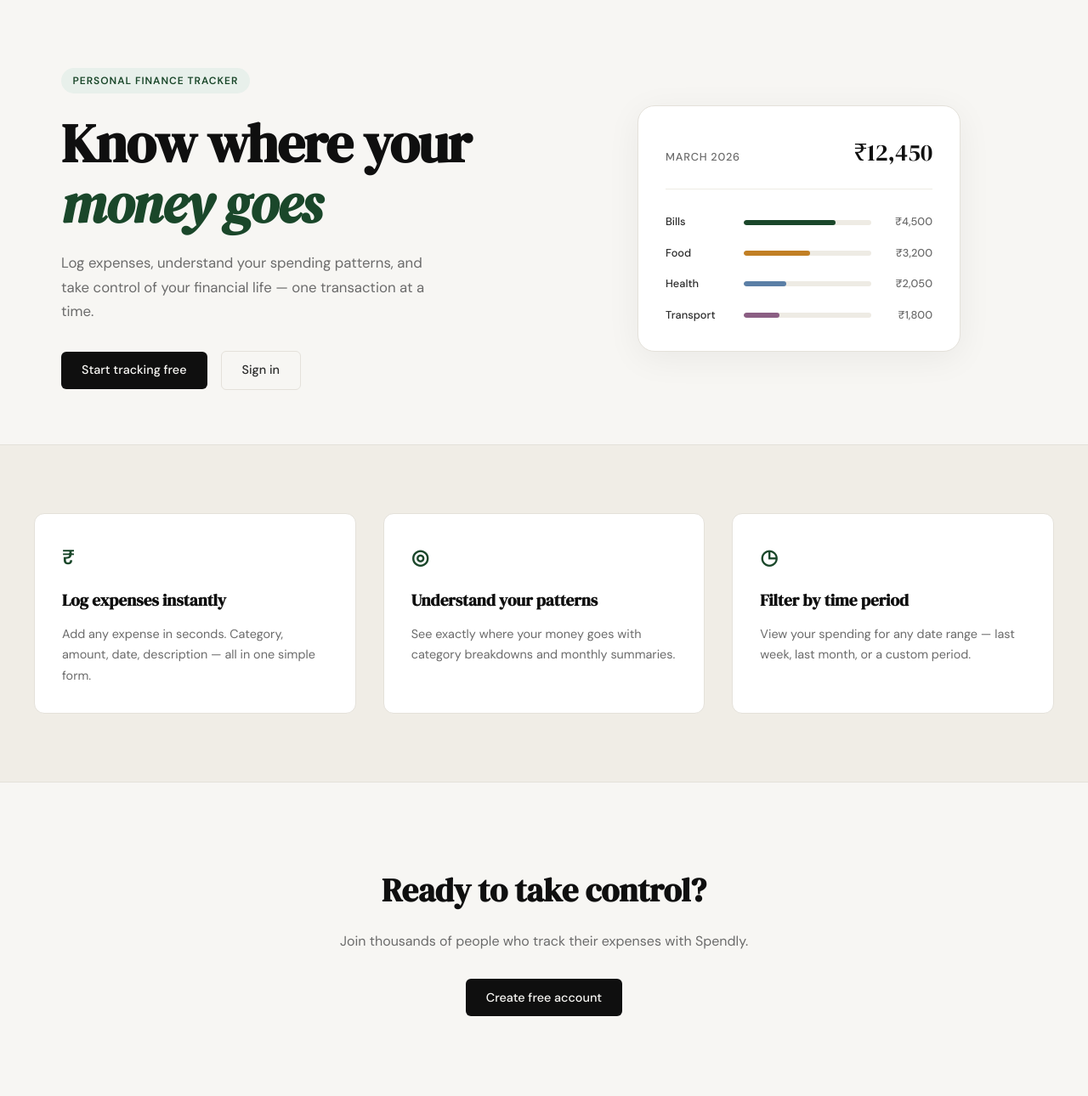
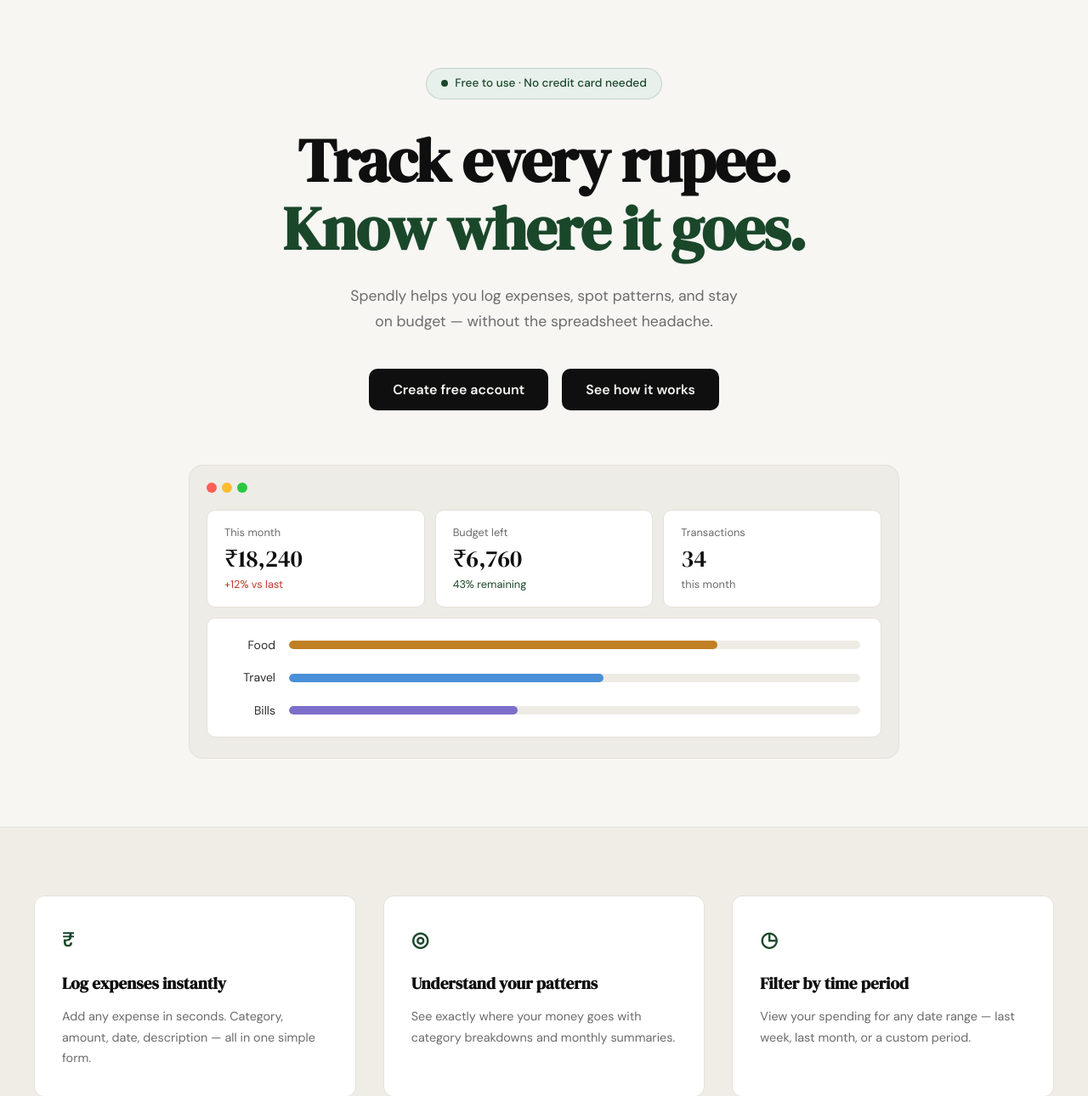
Before and after one commit to ZianRaian/Personal-Expense-Tracker, a Flask app: page / in a window 1280 px wide. Shown: the part 61-1351 px from the top of the page at 85% size. Run offline with Flask 3, Linux system fonts and the light colour scheme.

Commit message:
landing: redesign hero section to match mockup

```diff
--- /dev/null
+++ b/static/css/landing.css
@@ -0,0 +1,197 @@
+/* ------------------------------------------------------------------ */
+/* Hero — centered single-column layout                                */
+/* ------------------------------------------------------------------ */
+
+.hero {
+    display: flex;
+    flex-direction: column;
+    align-items: center;
+    text-align: center;
+    padding: 5rem 2rem 5rem;
+    max-width: 900px;
+    gap: 0;
+}
+
+/* Pill badge */
+.hero-pill {
+    display: inline-flex;
+    align-items: center;
+    gap: 0.5rem;
+    background: var(--accent-light);
+    color: var(--accent);
+    font-size: 0.85rem;
+    font-weight: 500;
+    padding: 0.4rem 1.1rem;
+    border-radius: 999px;
+    border: 1px solid rgba(26, 71, 42, 0.18);
+    margin-bottom: 2rem;
+}
+
+.hero-pill-dot {
+    width: 8px;
+    height: 8px;
+    border-radius: 50%;
+    background: var(--accent);
+    flex-shrink: 0;
+}
+
+/* Heading */
+.hero-heading {
+    font-family: var(--font-display);
+    font-size: clamp(2.75rem, 6vw, 4.5rem);
+    line-height: 1.12;
+    letter-spacing: -0.02em;
+    color: var(--ink);
+    margin-bottom: 1.5rem;
+}
+
+.hero-heading-accent {
+    display: block;
+    color: var(--accent);
+}
+
+/* Subtitle */
+.hero-sub {
+    font-size: 1.1rem;
+    color: var(--ink-muted);
+    line-height: 1.7;
+    max-width: 560px;
+    margin: 0 auto 2.5rem;
+}
+
+/* CTA buttons */
+.hero-ctas {
+    display: flex;
+    gap: 1rem;
+    justify-content: center;
+    margin-bottom: 4rem;
+}
+
+.hero-btn {
+    padding: 0.75rem 1.75rem;
+    border-radius: 10px;
+    font-size: 1rem;
+    font-weight: 600;
+}
+
+/* ------------------------------------------------------------------ */
+/* Dashboard mock card                                                 */
+/* ------------------------------------------------------------------ */
+
+.hero-dash-wrap {
+    width: 100%;
+    max-width: 860px;
+}
+
+.hero-dash {
+    background: #eeece7;
+    border-radius: 16px;
+    padding: 1.25rem 1.25rem 1.5rem;
+    border: 1px solid var(--border);
+}
+
+/* Browser chrome dots */
+.dash-chrome {
+    display: flex;
+    gap: 6px;
+    align-items: center;
+    margin-bottom: 1.25rem;
+}
+
+.dash-dot {
+    width: 12px;
+    height: 12px;
+    border-radius: 50%;
+    flex-shrink: 0;
+}
+
+.dash-dot-r { background: #ff5f57; }
+.dash-dot-y { background: #ffbd2e; }
+.dash-dot-g { background: #28c940; }
+
+/* Stat cards row */
+.dash-stats {
+    display: grid;
+    grid-template-columns: repeat(3, 1fr);
+    gap: 0.75rem;
+    margin-bottom: 0.75rem;
+}
+
+.dash-stat-card {
+    background: var(--paper-card);
+    border: 1px solid var(--border);
+    border-radius: 10px;
+    padding: 1rem 1.25rem;
+    display: flex;
+    flex-direction: column;
+    gap: 0.2rem;
+    text-align: left;
+}
+
+.dash-stat-label {
+    font-size: 0.8rem;
+    color: var(--ink-muted);
+}
+
+.dash-stat-val {
+    font-family: var(--font-display);
+    font-size: 1.75rem;
+    color: var(--ink);
+    line-height: 1.2;
+}
+
+.dash-stat-delta {
+    font-size: 0.8rem;
+    color: var(--ink-muted);
+}
+
+.delta-danger { color: var(--danger); }
+.delta-good   { color: var(--accent); }
+
+/* Spending bars */
+.dash-bars {
+    background: var(--paper-card);
+    border: 1px solid var(--border);
+    border-radius: 10px;
+    padding: 1.25rem 1.5rem;
+    display: flex;
+    flex-direction: column;
+    gap: 1rem;
+}
+
+.dash-bar-row {
+    display: grid;
+    grid-template-columns: 56px 1fr;
+    align-items: center;
+    gap: 1rem;
+}
+
+.dash-bar-cat {
+    font-size: 0.875rem;
+    color: var(--ink-soft);
+    text-align: right;
+}
+
+.dash-bar-track {
+    height: 10px;
+    background: var(--border-soft);
+    border-radius: 999px;
+    overflow: hidden;
+}
+
+.dash-bar {
+    height: 100%;
+    border-radius: 999px;
+}
+
+/* ------------------------------------------------------------------ */
+/* Responsive                                                          */
+/* ------------------------------------------------------------------ */
+
+@media (max-width: 600px) {
+    .hero-sub br { display: none; }
+
+    .hero-ctas { flex-direction: column; align-items: center; }
+
+    .dash-stats { grid-template-columns: 1fr; }
+}
--- a/templates/landing.html
+++ b/templates/landing.html
@@ -2,59 +2,74 @@
 
 {% block title %}Spendly — Track Every Rupee{% endblock %}
 
+{% block head %}
+<link rel="stylesheet" href="{{ url_for('static', filename='css/landing.css') }}">
+{% endblock %}
+
 {% block content %}
 
 <section class="hero">
-    <div class="hero-inner">
-        <div class="hero-badge">Personal Finance Tracker</div>
-        <h1 class="hero-title">
-            Know where your<br>
-            <em>money goes</em>
+    <div class="hero-text">
+        <div class="hero-pill">
+            <span class="hero-pill-dot"></span>
+            Free to use · No credit card needed
+        </div>
+        <h1 class="hero-heading">
+            Track every rupee.<br>
+            <span class="hero-heading-accent">Know where it goes.</span>
         </h1>
-        <p class="hero-subtitle">
-            Log expenses, understand your spending patterns,
-            and take control of your financial life —
-            one transaction at a time.
+        <p class="hero-sub">
+            Spendly helps you log expenses, spot patterns, and stay<br>
+            on budget — without the spreadsheet headache.
         </p>
-        <div class="hero-actions">
-            <a href="{{ url_for('register') }}" class="btn-primary">Start tracking free</a>
-            <a href="{{ url_for('login') }}" class="btn-ghost">Sign in</a>
+        <div class="hero-ctas">
+            <a href="{{ url_for('register') }}" class="btn-primary hero-btn">Create free account</a>
+            <a href="#" class="btn-primary hero-btn">See how it works</a>
         </div>
     </div>
-    <div class="hero-visual">
-        <div class="mock-card">
-            <div class="mock-card-header">
-                <span class="mock-label">March 2026</span>
-                <span class="mock-total">₹12,450</span>
+
+    <div class="hero-dash-wrap">
+        <div class="hero-dash">
+            <div class="dash-chrome">
+                <span class="dash-dot dash-dot-r"></span>
+                <span class="dash-dot dash-dot-y"></span>
+                <span class="dash-dot dash-dot-g"></span>
             </div>
-            <div class="mock-bars">
-                <div class="mock-bar-row">
-                    <span class="mock-cat">Bills</span>
-                    <div class="mock-bar-track">
-                        <div class="mock-bar" style="width: 72%"></div>
+            <div class="dash-stats">
+                <div class="dash-stat-card">
+                    <span class="dash-stat-label">This month</span>
+                    <span class="dash-stat-val">₹18,240</span>
+                    <span class="dash-stat-delta delta-danger">+12% vs last</span>
+                </div>
+                <div class="dash-stat-card">
+                    <span class="dash-stat-label">Budget left</span>
+                    <span class="dash-stat-val">₹6,760</span>
+                    <span class="dash-stat-delta delta-good">43% remaining</span>
+                </div>
+                <div class="dash-stat-card">
+                    <span class="dash-stat-label">Transactions</span>
+                    <span class="dash-stat-val">34</span>
+                    <span class="dash-stat-delta">this month</span>
+                </div>
+            </div>
+            <div class="dash-bars">
+                <div class="dash-bar-row">
+                    <span class="dash-bar-cat">Food</span>
+                    <div class="dash-bar-track">
+                        <div class="dash-bar" style="width: 75%; background: #c17f24;"></div>
                     </div>
-                    <span class="mock-amt">₹4,500</span>
                 </div>
-                <div class="mock-bar-row">
-                    <span class="mock-cat">Food</span>
-                    <div class="mock-bar-track">
-                        <div class="mock-bar mock-bar-2" style="width: 52%"></div>
+                <div class="dash-bar-row">
+                    <span class="dash-bar-cat">Travel</span>
+                    <div class="dash-bar-track">
+                        <div class="dash-bar" style="width: 55%; background: #4a90d9;"></div>
                     </div>
-                    <span class="mock-amt">₹3,200</span>
                 </div>
-                <div class="mock-bar-row">
-                    <span class="mock-cat">Health</span>
-                    <div class="mock-bar-track">
-                        <div class="mock-bar mock-bar-3" style="width: 33%"></div>
+                <div class="dash-bar-row">
+                    <span class="dash-bar-cat">Bills</span>
+                    <div class="dash-bar-track">
+                        <div class="dash-bar" style="width: 40%; background: #7c6fc9;"></div>
                     </div>
-                    <span class="mock-amt">₹2,050</span>
-                </div>
-                <div class="mock-bar-row">
-                    <span class="mock-cat">Transport</span>
-                    <div class="mock-bar-track">
-                        <div class="mock-bar mock-bar-4" style="width: 28%"></div>
-                    </div>
-                    <span class="mock-amt">₹1,800</span>
                 </div>
             </div>
         </div>
```
